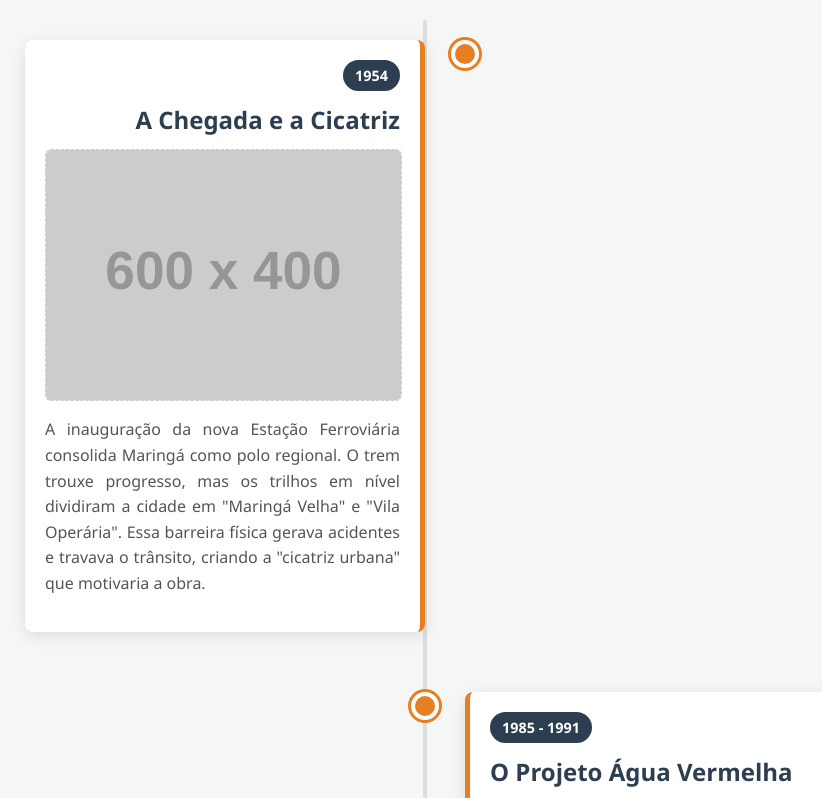
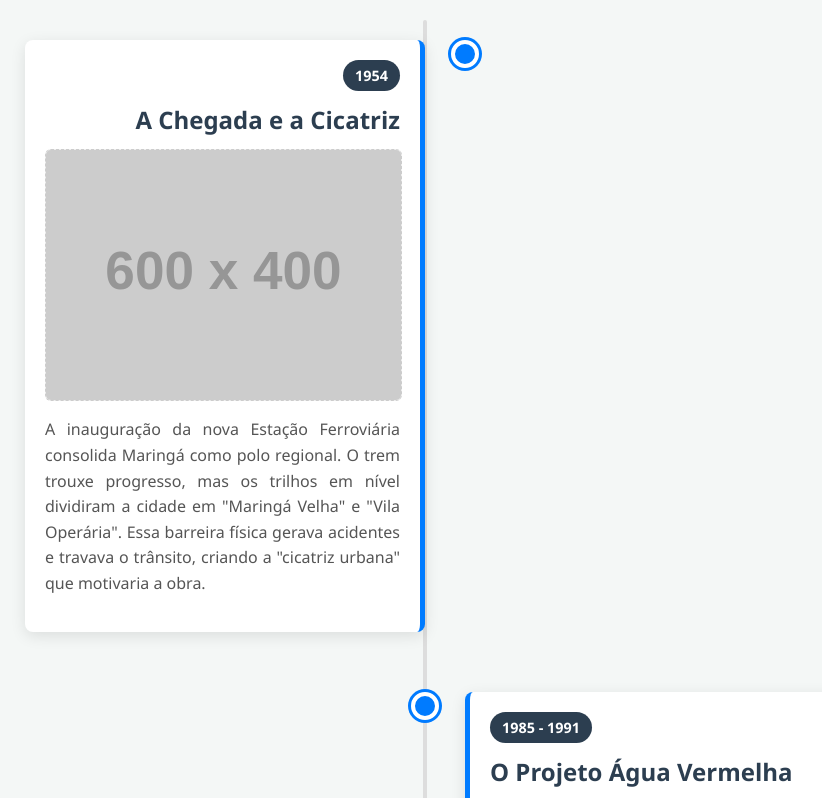
Before and after one commit to LeonardoAAP/novocentro, a plain HTML site: page index.html in a window 1280 px wide. Shown: the top 798 px of the page, without its empty margins (215-1037 px from the left). Drawn offline with Linux system fonts and the light colour scheme; placeholder pictures from the web are drawn by us.

Commit message:
Update index.html

```diff
--- a/index.html
+++ b/index.html
@@ -6,9 +6,9 @@
 <title>Linha do Tempo: Novo Centro Maringá</title>
 <style>
   /* --- Estilos Gerais (Pode ajustar conforme a identidade visual do curso) --- */
-  :root {
-    --primary-color: #2c3e50; /* Azul escuro institucional */
-    --accent-color: #e67e22;  /* Laranja para destaque (pode trocar pela cor da marca) */
+:root {
+    --primary-color: #2c3e50; /* Azul escuro (Textos e datas) */
+    --accent-color: #007bff;  /* <--- ALTERADO AQUI (De laranja para Azul Vibrante) */
     --bg-color: #f4f7f6;
     --text-color: #333;
     --card-bg: #ffffff;
```
